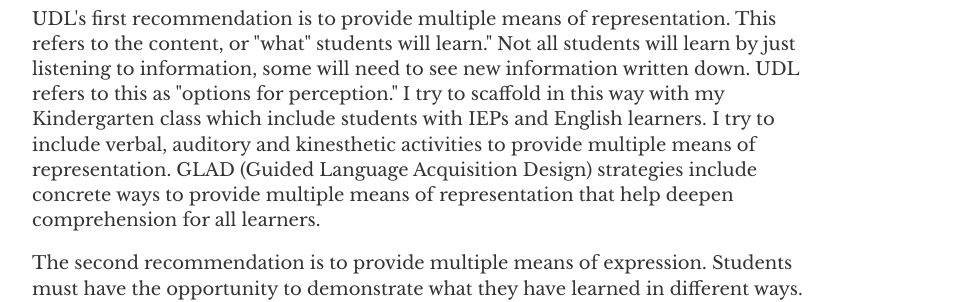
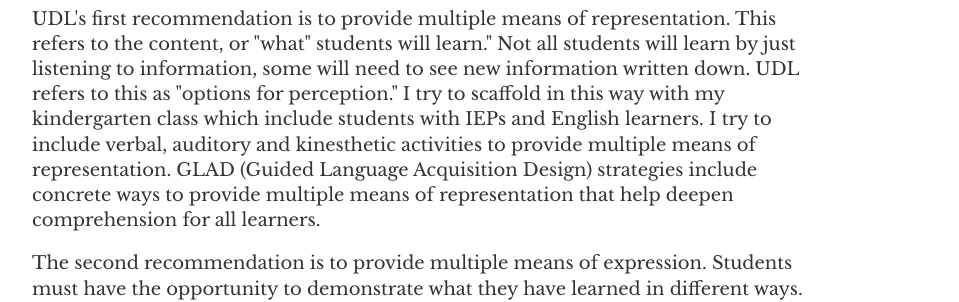
Before and after one commit to ms-mckee/ms-mckee.github.io, a Jekyll site: the page built from _posts/2016-05-06-universal-design-for-learning.md, in a window 1280 px wide. Shown: the part 696-998 px from the top of the page, without its empty margins (160-1119 px from the left). Built offline with Jekyll 4.4.1, drawn with Linux system fonts in a browser that asks for light colours.

```diff
--- a/_posts/2016-05-06-universal-design-for-learning.md
+++ b/_posts/2016-05-06-universal-design-for-learning.md
@@ -13,7 +13,7 @@ The idea of Universal Design was first introduced in architecture. The idea is t
 UDL recommends three primary guidelines for teaching diverse learners who's learning styles are as unique as their fingerprints. Students with learning diabilities or English learners are seen as part of a diverse students population, not a special population in need of accomodations. Planning inclusive instruction will ultimately benefit all students.
 </p>
 <p>
-UDL's first recommendation is to provide multiple means of representation. This refers to the content, or "what" students will learn." Not all students will learn by just listening to information, some will need to see new information written down. UDL refers to this as "options for perception." I try to scaffold in this way with my Kindergarten class which include students with IEPs and English learners. I try to include verbal, auditory and kinesthetic activities to provide multiple means of representation. GLAD (Guided Language Acquisition Design) strategies include concrete ways to provide multiple means of representation that help deepen comprehension for all learners.
+UDL's first recommendation is to provide multiple means of representation. This refers to the content, or "what" students will learn." Not all students will learn by just listening to information, some will need to see new information written down. UDL refers to this as "options for perception." I try to scaffold in this way with my kindergarten class which include students with IEPs and English learners. I try to include verbal, auditory and kinesthetic activities to provide multiple means of representation. GLAD (Guided Language Acquisition Design) strategies include concrete ways to provide multiple means of representation that help deepen comprehension for all learners.
 </p>
 <p>
 The second recommendation is to provide multiple means of expression. Students must have the opportunity to demonstrate what they have learned in different ways. A student with a learning disability may be unable to write a paper in the same way other students are able. This student may benefit from verbalizing understanding and filming a verbal expression of their understanding.
```
